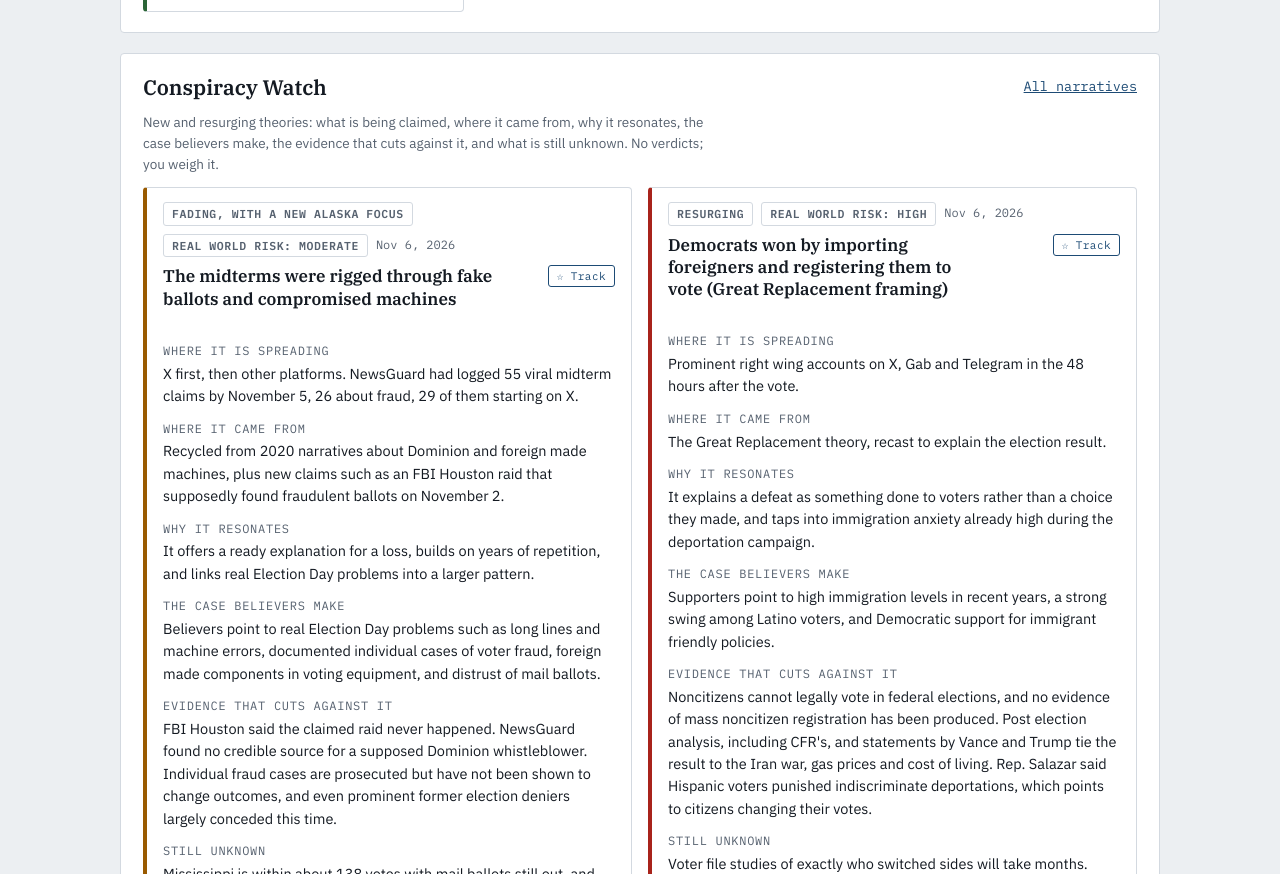
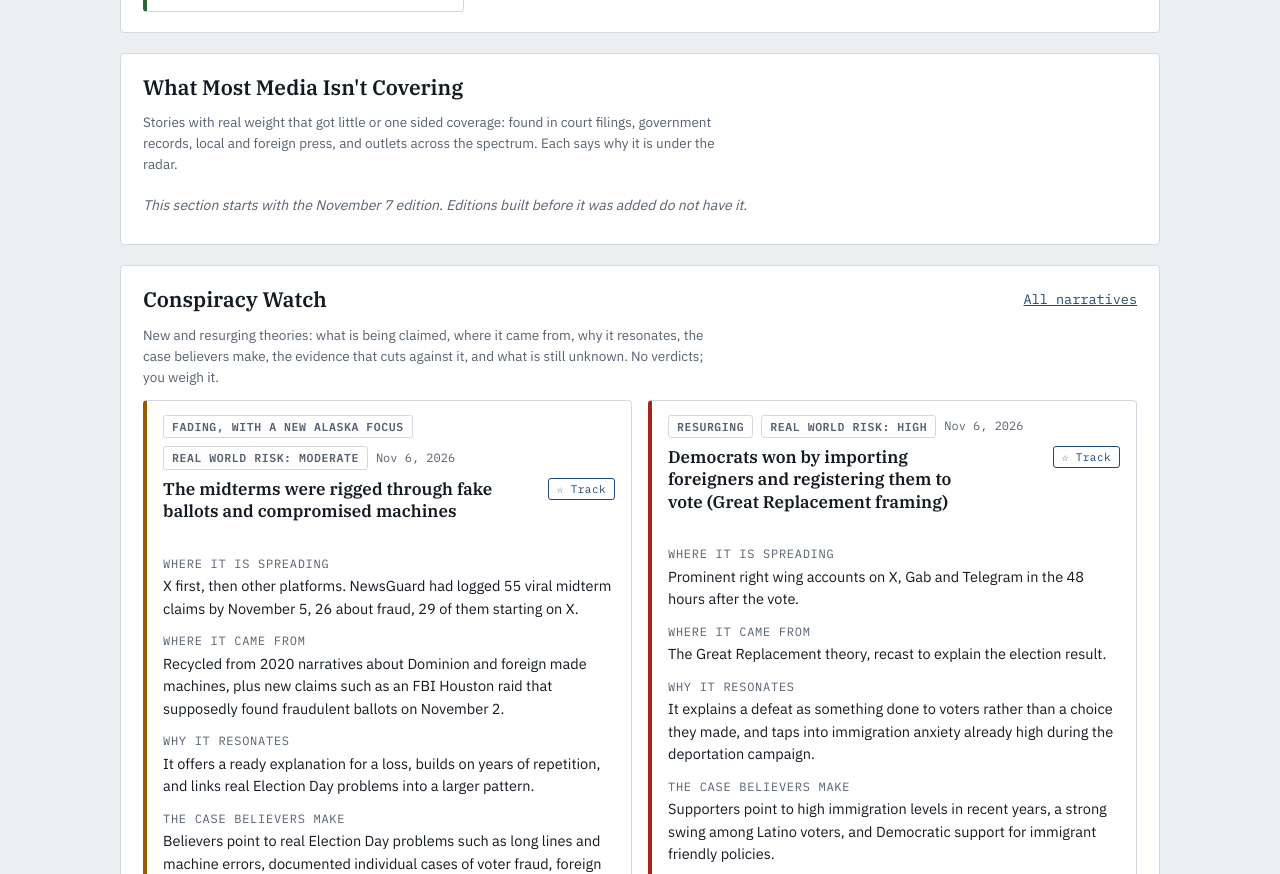
Before and after one commit to UselessSoupp/brief, a plain HTML site: page index.html in a window 1280 px wide. Shown: the part 5457-6331 px from the top of the page. Drawn offline with Linux system fonts and the light colour scheme.

Commit message:
Show the under the radar section with a start note on older editions
Co-Authored-By: Claude Opus 5.5 <noreply@anthropic.com>
Claude-Session: https://claude.ai/code/session_012t2UFb8SsZuEmaRA2HuKr7

```diff
--- a/index.html
+++ b/index.html
@@ -869,9 +869,9 @@ function conspCard(c,date,bid){const xk=hkey(c.claim+"|");
   </article>`;
 }
 function underRadarPanel(b){
-  const u=arr(b.underRadar); if(!u.length&&!b.underRadarNote) return "";
+  const u=arr(b.underRadar); const pre=!u.length&&!b.underRadarNote&&String(b.date||"")<"2026-11-07";
   return `<section class="panel stack"><h2>What Most Media Isn't Covering</h2><p class="small muted prose">Stories with real weight that got little or one sided coverage: found in court filings, government records, local and foreign press, and outlets across the spectrum. Each says why it is under the radar.</p>
-  ${u.length?u.map(x=>`<div class="item"><div class="hlrow"><span class="hl">${esc(x.headline)}</span>${hlBtn(x.headline,{url:x.url,source:x.source,category:"Under the radar",date:b.date})}</div><p class="prose">${pl(x.summary||"")}</p>${x.whyUndercovered?`<p class="assess prose">Why it's under the radar: ${esc(x.whyUndercovered)}</p>`:""}<div class="src">${x.coverage?esc(x.coverage)+" · ":""}${x.source?link(x.source,x.url):""}${x.grade?` [${esc(x.grade)}]`:""}${x.storyId?` · <a href="#story-${esc(x.storyId)}">story file</a>`:""}</div></div>`).join(""):`<p class="quietnote">${esc(b.underRadarNote)}</p>`}</section>`;
+  ${u.length?u.map(x=>`<div class="item"><div class="hlrow"><span class="hl">${esc(x.headline)}</span>${hlBtn(x.headline,{url:x.url,source:x.source,category:"Under the radar",date:b.date})}</div><p class="prose">${pl(x.summary||"")}</p>${x.whyUndercovered?`<p class="assess prose">Why it's under the radar: ${esc(x.whyUndercovered)}</p>`:""}<div class="src">${x.coverage?esc(x.coverage)+" · ":""}${x.source?link(x.source,x.url):""}${x.grade?` [${esc(x.grade)}]`:""}${x.storyId?` · <a href="#story-${esc(x.storyId)}">story file</a>`:""}</div></div>`).join(""):`<p class="quietnote">${esc(pre?"This section starts with the November 7 edition. Editions built before it was added do not have it.":(b.underRadarNote||"Nothing under the radar was located this cycle."))}</p>`}</section>`;
 }
 function conspiracyPanel(b){
   const c=arr(b.conspiracies);
```
